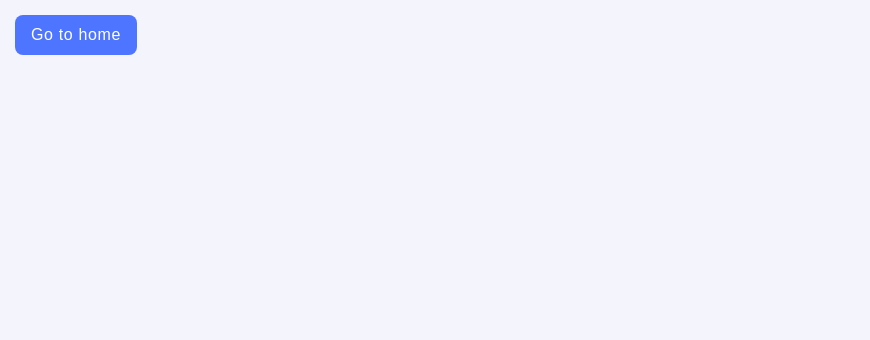
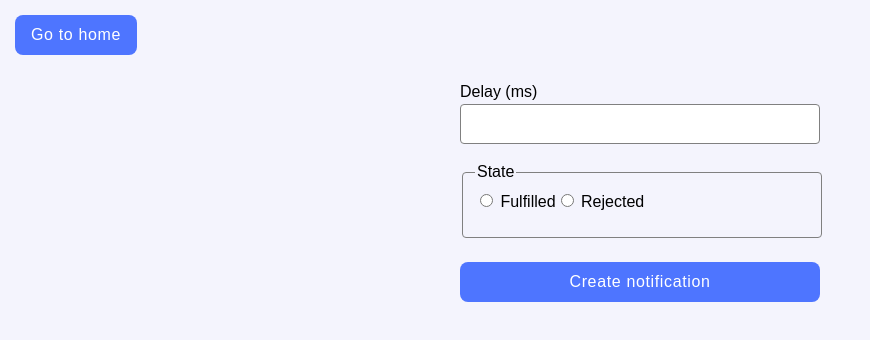
Before and after one commit to MaksKarpov961/goit-js-hw-10, a website built with Vite: page src/2-snackbar.html in a window 1280 px wide. Shown: the whole page, without its empty margins (0-870 px from the left). Built offline with nearby package versions, Linux system fonts and the light colour scheme.

Commit message:
task 2 ready to js

```diff
--- a/src/2-snackbar.html
+++ b/src/2-snackbar.html
@@ -11,6 +11,26 @@
   <body>
     <div class="container">
       <a class="go-home" href="./index.html">Go to home</a>
+      <form class="form">
+        <label>
+          Delay (ms)
+          <input type="number" name="delay" required />
+        </label>
+
+        <fieldset>
+          <legend>State</legend>
+          <label>
+            <input type="radio" name="state" value="fulfilled" required />
+            Fulfilled
+          </label>
+          <label>
+            <input type="radio" name="state" value="rejected" required />
+            Rejected
+          </label>
+        </fieldset>
+
+        <button type="submit">Create notification</button>
+      </form>
     </div>
     <script type="module" src="./js/2-snackbar.js"></script>
   </body>
--- a/src/css/snackbar.css
+++ b/src/css/snackbar.css
@@ -0,0 +1,99 @@
+.form{
+  display: flex;
+  flex-direction: column;
+  max-width: 360px;
+  margin: 0 auto;
+}
+
+
+
+.form input[type="number"] {
+  border: 1px solid #808080;
+  border-radius: 4px;
+  width: 360px;
+  height: 40px;
+  padding-left: 16px;
+  padding-top: 8px;
+  padding-bottom: 8px;
+  outline: none;
+
+  font-family: var(--font-family);
+  font-weight: 400;
+  font-size: 16px;
+  line-height: 1.5;
+  letter-spacing: 0.04em;
+  color: #2e2f42;
+
+  margin-right: 8px;
+}
+
+
+.form input[type="number"]:hover {
+  border: 1px solid #000;
+}
+
+.form input[type="number"]:focus {
+  border: 1px solid #4e75ff;
+}
+
+
+.form input[type="number"]:disabled {
+  border: 1px solid #808080;
+}
+
+.form label:first-child{
+  display: flex;
+  flex-direction: column;
+  margin-bottom: 16px;
+}
+
+
+fieldset {
+  display: flex;
+  width: 360px;
+  height: 78px;
+  border-radius: 4px;
+  border: 1px solid #808080;
+  margin-bottom: 24px;
+  transition: border linear 250ms;
+}
+
+fieldset:hover {
+  border: 2px solid #000;
+}
+
+fieldset:focus-within {
+  border: 2px solid #000;
+}
+
+/* Рамка змінюється, коли вибрана радіокнопка */
+input[type="radio"]:checked~fieldset {
+  border: 2px solid #000;
+}
+
+
+.form button[type="submit"] {
+  font-weight: 500;
+  font-size: 16px;
+  line-height: 1.5;
+  letter-spacing: 0.04em;
+  color: #fff;
+
+  border-radius: 8px;
+  padding: 8px 16px;
+  background-color: var(--iris);
+  border: none;
+  cursor: pointer;
+  width: 100%;
+
+  transition: background-color linear 250ms;
+}
+
+.form button[type="submit"]:hover {
+  background-color: var(--ocean);
+}
+
+.form button[type="submit"]:disabled {
+  background-color: #cfcfcf;
+  color: #989898;
+}
```
Also changed, not shown: src/js/2-snackbar.js (+10 -0 lines).
